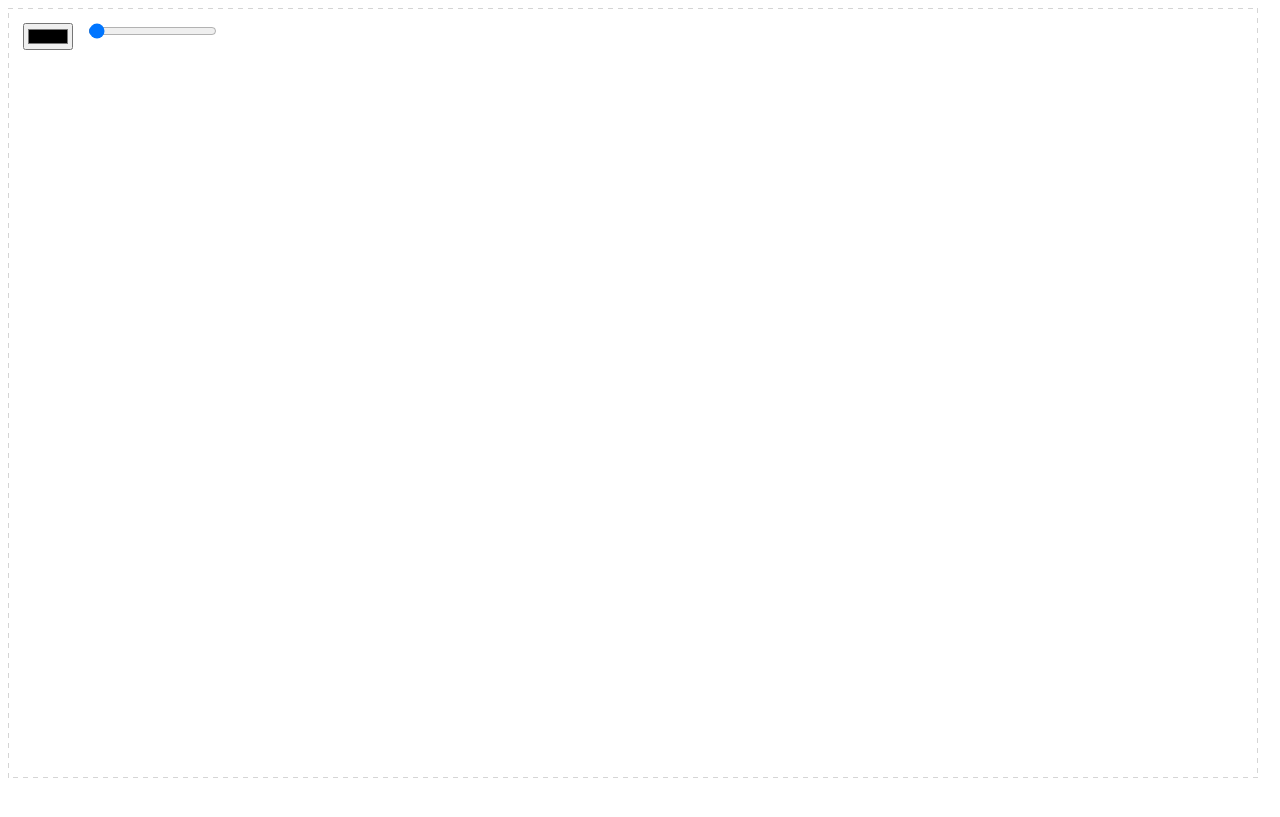
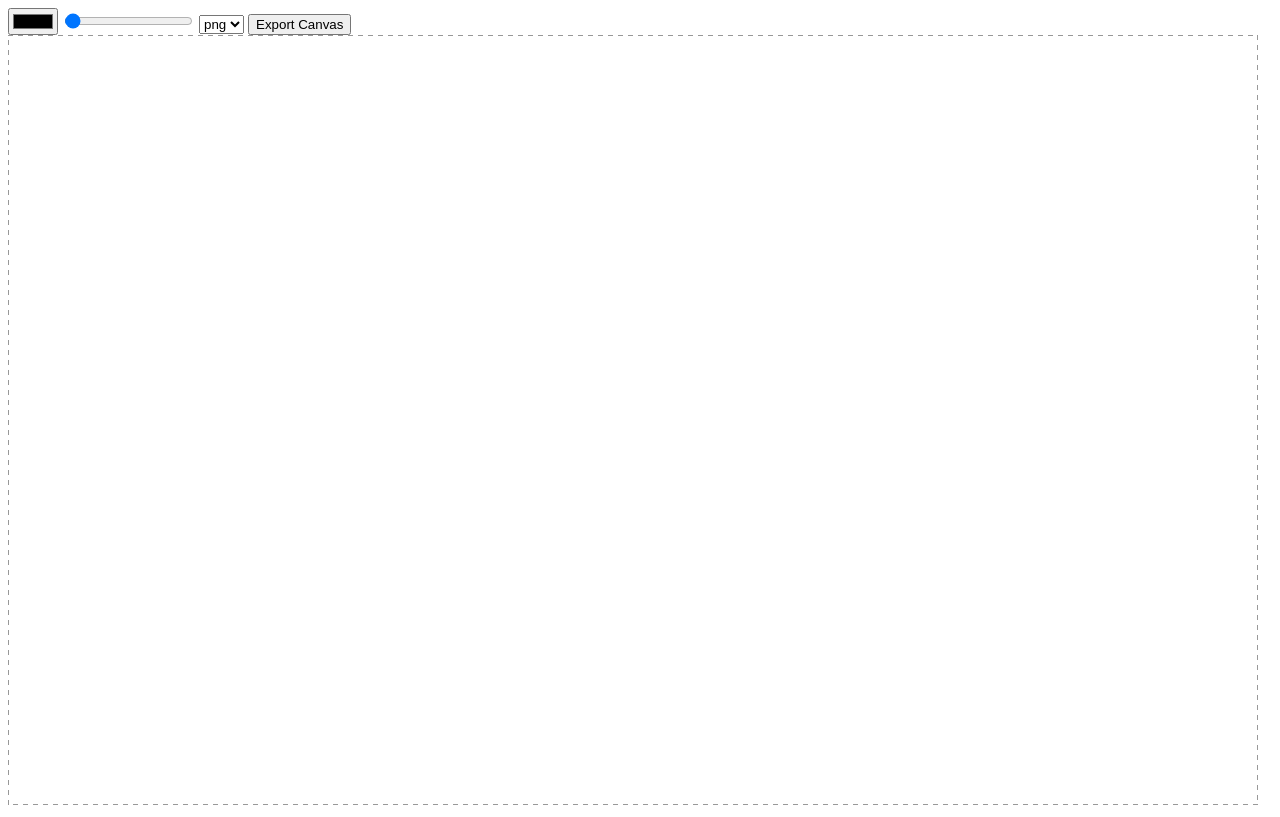
Before and after one commit to Wendryl/sketch-app, a website with bundled scripts: page index.html in a window 1280 px wide. Built offline with nearby package versions, Linux system fonts and the light colour scheme.

Commit message:
add export image function

```diff
--- a/index.html
+++ b/index.html
@@ -10,6 +10,11 @@
   <div class="main">
     <input type="color" id="color-picker" onchange="updateColor(event)">
     <input type="range" id="line-width" value="1" onchange="updateWidth(event)">
+    <select id="export-options">
+      <option value="png">png</option>
+      <option value="jpg">jpg</option>
+    </select>
+    <button id="export-button" onclick="exportImage()">Export Canvas</button>
     <canvas oncontextmenu="return false;"></canvas>
     <script src="main.js" type="module"></script>
   </div>
--- a/main.js
+++ b/main.js
@@ -11,6 +11,14 @@ window.updateWidth = function (event) {
 
 window.updateColor = function (event) {
   cursor.color = event.target.value;
+}
+
+window.exportImage = function() {
+  const link = document.createElement('a');
+  const extension = document.querySelector('#export-options').value;
+  link.download = `sketch-${Date.now()}.${extension}`;
+  link.href = canvasElement.toDataURL();
+  link.click();
 }
 
 canvasElement.addEventListener('mousemove', e => {
@@ -42,3 +50,7 @@ document.addEventListener('keypress', e => {
     canvas.clear();
   }
 });
+
+window.addEventListener('resize', e => {
+  canvas.resize();
+});
--- a/src/Canvas.js
+++ b/src/Canvas.js
@@ -11,12 +11,13 @@ export class Canvas {
   resize() {
     this.canvasElement.width = window.innerWidth - 30;
     this.canvasElement.height = window.innerHeight - 30;
-    this.ctx.strokeStyle = '#aaa';
+    this.ctx.strokeStyle = '#333';
     this.ctx.setLineDash([5]);
     this.ctx.strokeRect(0, 0, this.canvasElement.width, this.canvasElement.height);
   }
 
   clear() {
     this.ctx.clearRect(0, 0, this.canvasElement.width, this.canvasElement.height);
+    this.resize();
   }
 }
--- a/src/Cursor.js
+++ b/src/Cursor.js
@@ -19,6 +19,7 @@ export class Cursor {
     ctx.lineCap = 'round';
 
     ctx.beginPath();
+    ctx.lineJoin = 'round';
     ctx.moveTo(this.x, this.y);
 
     this.updatePosition(event, ctx);
--- a/styles.css
+++ b/styles.css
@@ -1,13 +1,3 @@
-#color-picker {
-  position: absolute;
-  margin: 15px;
-}
-
-#line-width {
-  position: absolute;
-  margin: 15px 80px;
-}
-
 .main canvas {
   touch-action: none;
   cursor: cell;
```
